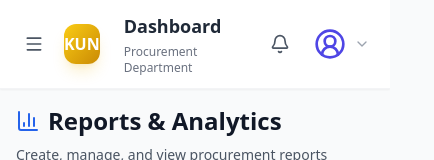
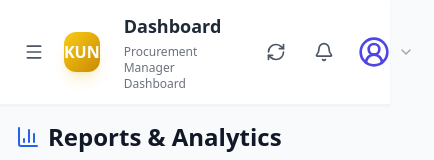
Before and after one commit to stack-Tech-1/Procurment-erp-system-Frontend, a Next.js app: page /dashboard/admin/reports in a window 390 px wide. Shown: the top 160 px of the page, 434 px wide, since content can reach past the window. Built offline with nearby package versions, Linux system fonts and the light colour scheme; no server answers.

Commit message:
Update ResponsiveLayout.js

```diff
--- a/src/components/layout/ResponsiveLayout.js
+++ b/src/components/layout/ResponsiveLayout.js
@@ -8,7 +8,8 @@ import {
   Bell,
   UserCircle2,
   ChevronDown,
-  Building
+  Building,
+  RefreshCw
 } from 'lucide-react';
 import Link from 'next/link';
 import { getNavigationItems } from '@/utils/navigation';
@@ -229,7 +230,8 @@ export default function ResponsiveLayout({ children }) {
                     {dashboardInfo.title}
                   </h1>
                   <p className={`text-gray-500 mt-1 ${isMobile ? 'text-xs' : 'text-sm'}`}>
-                  {userData?.department || "Procurement Department"}
+                    {/* Update to exactly match the requirement */}
+                    {"Procurement Manager Dashboard"}
                   </p>
               </div>
             </div>
@@ -237,6 +239,15 @@ export default function ResponsiveLayout({ children }) {
 
           {/* Right Section */}
             <div className={`flex items-center gap-3 ${isMobile ? 'px-4 py-3' : 'px-8 py-4'}`}>
+              {/* Refresh Button - NEW */}
+              <button
+                onClick={() => window.location.reload()}
+                className="p-2 text-gray-600 hover:text-indigo-500 hover:bg-indigo-50 rounded-lg transition-all"
+                title="Refresh Dashboard"
+              >
+                <RefreshCw size={20} />
+              </button>
+
               {/* Notifications */}
               <button className="p-2 text-gray-600 hover:text-indigo-500 hover:bg-indigo-50 rounded-lg transition-all">
                 <Bell size={20} />
@@ -257,7 +268,8 @@ export default function ResponsiveLayout({ children }) {
                       {userData?.name || "User Name"}
                     </p>
                     <p className="text-xs text-gray-500">
-                      {userData?.department || "Procurement"}
+                      {/* Updated to show role instead of department */}
+                      {ROLE_NAMES[userData?.roleId] || "Procurement Manager"}
                     </p>
                   </div>
                 )}
@@ -269,7 +281,8 @@ export default function ResponsiveLayout({ children }) {
                 />
               </button>
 
-              {/* User Dropdown */}
+
+              {/* User Dropdown - Optional: update role display here too */}
               {userMenuOpen && (
                 <div className={`absolute right-0 top-full mt-2 bg-white rounded-lg shadow-lg border border-gray-200 py-2 z-50 ${
                   isMobile ? 'w-48' : 'w-64'
@@ -278,9 +291,10 @@ export default function ResponsiveLayout({ children }) {
                     <div className="px-4 py-2 border-b border-gray-100">
                       <p className="font-medium text-gray-800 text-sm">{userData.name}</p>
                       <p className="text-xs text-gray-500 truncate">{userData.email}</p>
-                      {!isMobile && userData.jobTitle && (
-                        <p className="text-xs text-gray-400 mt-1">{userData.jobTitle}</p>
-                      )}
+                      {/* Show role in dropdown */}
+                      <p className="text-xs text-gray-400 mt-1">
+                        {ROLE_NAMES[userData.roleId] || "Procurement Manager"}
+                      </p>
                     </div>
                   )}
 
```
Lines whose indentation alone changed are shown as unchanged.
